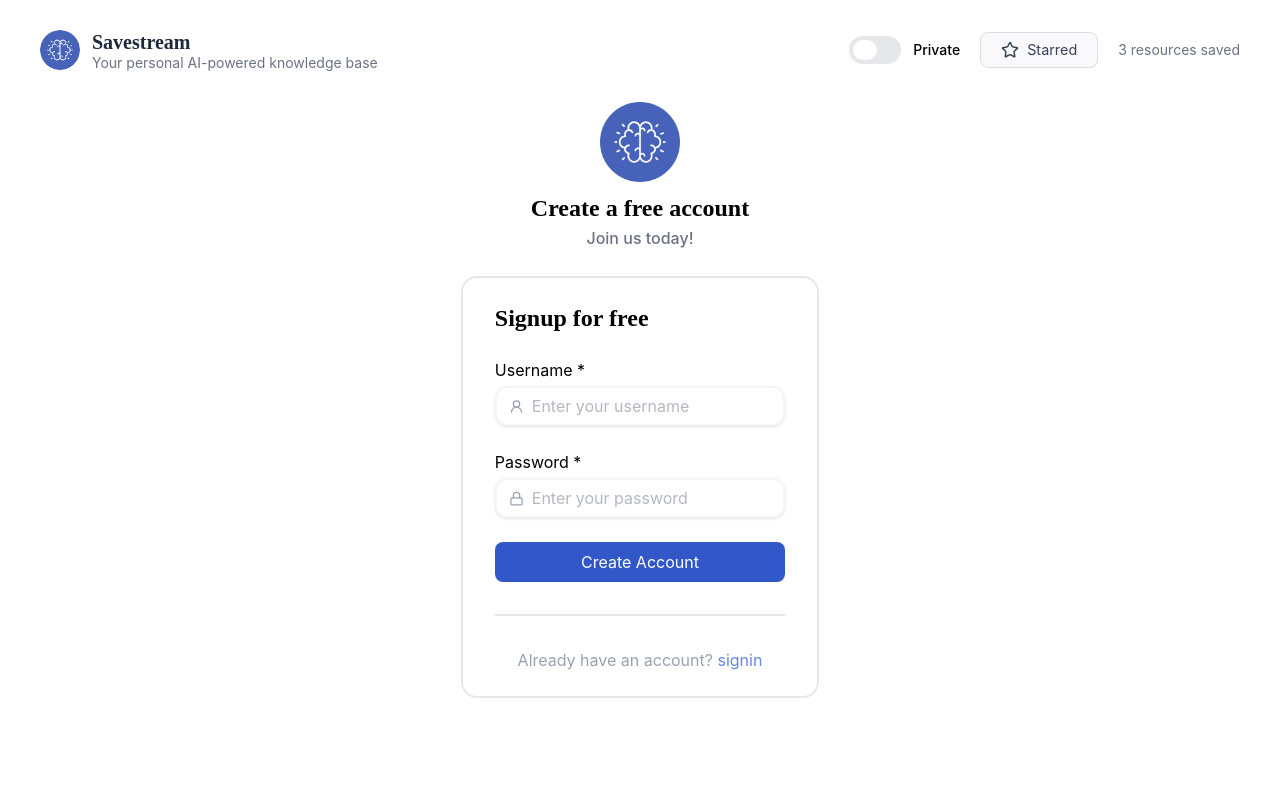
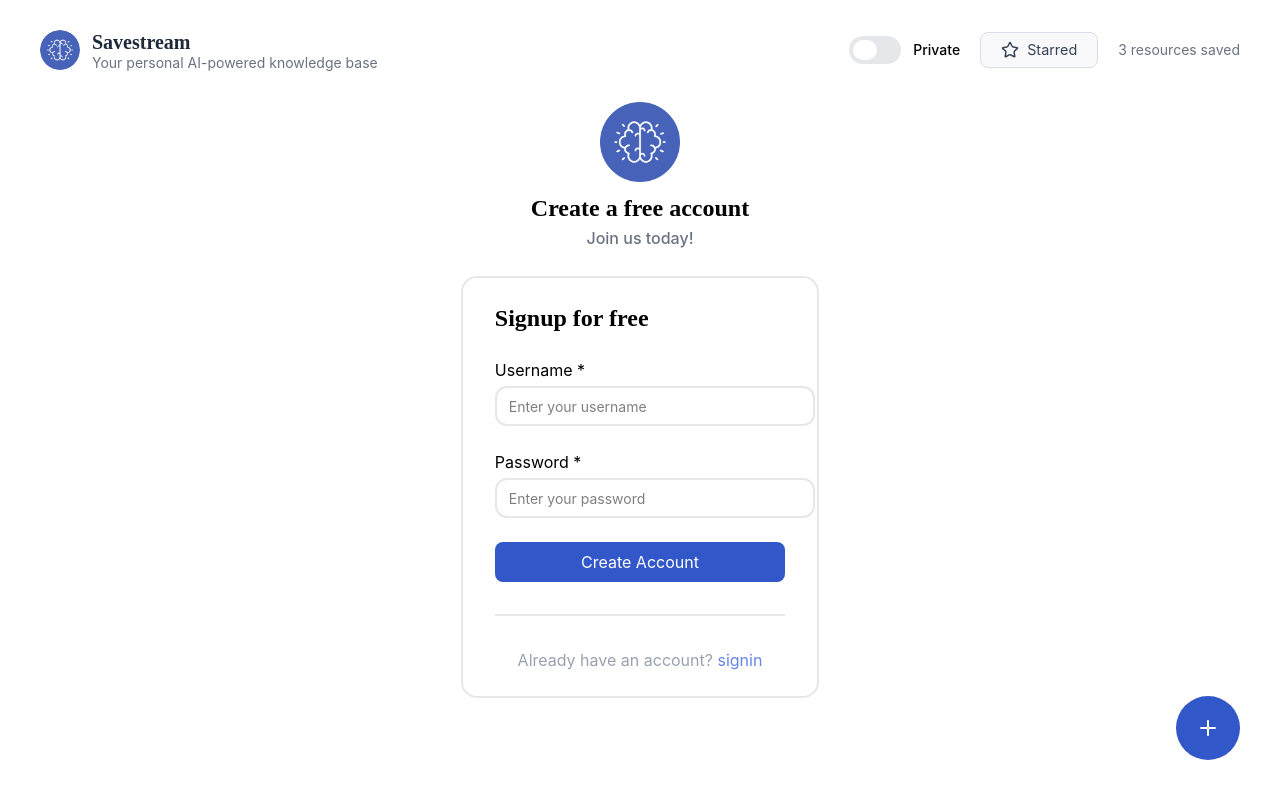
Before and after one commit to jatinydu/savestream, a React (Vite) app in the folder client/: page /signup in a window 1280 px wide. Built offline with nearby package versions, Linux system fonts and the light colour scheme.

Commit message:
feat: implement post-creation-model open/close feature

```diff
--- a/client/src/App.tsx
+++ b/client/src/App.tsx
@@ -4,8 +4,20 @@ import Feed from "./pages/Feed"
 import { Route, Routes } from "react-router"
 import Navbar from "./components/lib/Navbar"
 import { PostProvider } from "./context/PostContext"
+import ActionBtn from "./components/lib/ActionBtn"
+import { Plus } from "lucide-react"
+import AddPostModel from "./components/createPost/AddPostModel"
+import { useState } from "react"
 
 function App() {
+  const [modelOpen, setModelOpen] = useState(false);
+  function closeModel(e:any){
+    if(e.target.tagName === "DIV" || e.target.classList.contains('closeModel')) setModelOpen(false);
+  }
+
+  function openModel(e:any){
+    setModelOpen(true);
+  }
   return (
     <div className="w-screen min-h-screen p-0 m-0 flex justify-center items-center overflow-x-hidden z-30">
         <Navbar />
@@ -17,6 +29,12 @@ function App() {
           <Route path="/login" element={<AuthForm type="login" title="Welcome back!" desc="Login to your account"/>} />
           <Route path="/signup" element={<AuthForm type="signup" title="Create a free account" desc="Join us today!"/>} />
         </Routes>
+         <ActionBtn className="z-50 fixed bottom-10 right-10" variant="add" size="medium" icon={ <Plus/> } onClick={openModel} />
+         <div onClick={closeModel} className={`w-full h-full fixed top-0 left-0 z-40 bg-[#080914b5] ${modelOpen === false ? 'hidden' : 'fixed'}`}>
+         {
+            modelOpen && <AddPostModel className="z-50 fixed top-[50%] left-[50%] translate-x-[-50%] translate-y-[-50%]"/>
+         }
+         </div>
         </PostProvider>
     </div>
   )
--- a/client/src/components/createPost/AddPostModel.tsx
+++ b/client/src/components/createPost/AddPostModel.tsx
@@ -3,19 +3,19 @@ import ActionBtn from "../lib/ActionBtn";
 import CreateInput from "./CreateInput";
 import CtaBtn from "../lib/CtaBtn";
 
-export default function AddPostModel() {
+export default function AddPostModel({className}: {className?: string}) {
   return (
-    <div className="min-w-1/3 h-auto flex flex-col gap-1 p-5 bg-white rounded-2xl">
+    <div className={`min-w-1/3 h-auto flex flex-col gap-1 p-5 bg-white rounded-2xl ${className}`}>
       <ul className="flex justify-between items-center">
         <li className="flex gap-2 items-center">
          <span className="text-primary"><Link2 size={22}/></span>
          <span className="font-serif text-[1.40rem] font-normal">Save Resource</span>
         </li>
-        <ActionBtn variant="ghost" icon={<X size={15}/>}  size="xsmall" className="mt-3 border-none outline-none hover:bg-transparent" onClick={() => console.log("Save Resource clicked")}/>
+        <ActionBtn variant="ghost" icon={<X className="closeModel" size={15}/>}  size="xsmall" className="mt-3 border-none outline-none hover:bg-transparent closeModel" onClick={() => console.log("Save Resource clicked")}/>
       </ul>
       <form className="w-full h-auto py-1 flex flex-col gap-4">
-          <CreateInput tagType="input" type="text" label="URL" required={true} placeholder="https://example.com"/>
-          <CreateInput tagType="input" type="text" label="Title" required={true} placeholder="Custome title for this resource"/>
+          <CreateInput tagType="input" type="text" label="URL" required={true}/>
+          <CreateInput tagType="input" type="text" label="Title" required={true}/>
           <CreateInput tagType="textarea" type="textarea" label="Notes" required={false} placeholder="Add personal notes or key takeways.."/>
           <CreateInput tagType="dropdown" label="Category" required={true} placeholder="Select a category"/>
       </form>
--- a/client/src/components/createPost/createInput.tsx
+++ b/client/src/components/createPost/createInput.tsx
@@ -30,7 +30,7 @@ export default function CreateInput(props:CreateInputProps) {
         </span>
       </span>
       {
-        props.tagType === 'input' ?  <AiInput reference={props.reference} placeholder={props.placeholder} startIcon={props.startIcon} endIcon={props.endIcon} type={props.type} className={`w-full rounded-xl ${props.className}`}/> : props.tagType === 'textarea' ? <TextArea className="w-full rounded-xl" /> : props.tagType === "dropdown" ? <SearchInput/> : null
+        props.tagType === 'input' ?  <SimpleInput reference={props.reference} placeholder={props.placeholder} type={props.type} className={`w-full rounded-xl ${props.className}`}/> : props.tagType === 'textarea' ? <TextArea className="w-full rounded-xl" /> : props.tagType === "dropdown" ? <SearchInput/> : null
       }
     </div>
   )
--- a/client/src/components/lib/ActionBtn.tsx
+++ b/client/src/components/lib/ActionBtn.tsx
@@ -1,7 +1,7 @@
 import React from 'react';
 
 interface ButtonProps {
-    onClick: () => void;
+    onClick: (e:any) => void;
     disabled?: boolean;
     variant?: 'add' | 'delete' | 'ghost' | 'quick';
     size?: 'small' | 'medium' | 'large' | 'xsmall';
--- a/client/src/components/lib/Input.tsx
+++ b/client/src/components/lib/Input.tsx
@@ -25,7 +25,7 @@ const sizeStyles = {
 }
 
 const simple = "border-2 border-gray-200 focus:border-blue-600 focus:ring-blue-600 outline-none";
-const ai = "border-2 border-gray-100 outline-none bg-transparent shadow-sm text-gray-500"
+const ai = "border-2 border-gray-100 shadow-sm text-gray-500 focus:border-blue-600 focus:ring-blue-600";
 const defaultStyles = "h-10 px-3 rounded-2xl text-black placeholder:font-300";
 
 export function SimpleInput({type,placeholder,value,className,required,name,size="md"}: InputProps) {
@@ -38,7 +38,7 @@ export function SimpleInput({type,placeholder,value,className,required,name,size
 
 export function AiInput({type,placeholder,reference,value,className,required,name,startIcon,endIcon}: AiProps) {
   return (
-    <div className={`flex gap-2 ${ai} px-3 py-1 self-start items-center justify-between rounded-2xl ${className}`}>
+    <div className={`flex gap-2 ${ai} px-3 py-2 self-start items-center justify-between rounded-2xl ${className} focus:border-blue-600 focus:ring-blue-600`}>
       {startIcon && <span className="">{startIcon}</span>}
       <input ref={reference} type={type} placeholder={placeholder} value={value} className={`w-full outline-none`} required={required} name={name} />
       {endIcon && <ActionBtn onClick={()=>{}} className="px-5 py-3 rounded-xl cursor-pointer" variant="quick" size="small" icon={endIcon}/>}
--- a/client/src/context/AuthContext.tsx
+++ b/client/src/context/AuthContext.tsx
@@ -10,6 +10,7 @@ interface AuthContextProps {
   user: User | null;
   login: (user: User) => void;
   logout: () => void;
+  setUser: (user: User) => void;
 }
 
 const AuthContext = createContext<AuthContextProps | undefined>(undefined);
@@ -32,7 +33,7 @@ export const AuthProvider = ({ children }: { children: React.ReactNode }) => {
   };
 
   return (
-    <AuthContext.Provider value={{ user, login, logout }}>
+    <AuthContext.Provider value={{ user, login, logout, setUser }}>
       {children}
     </AuthContext.Provider>
   );
--- a/client/src/context/PostContext.tsx
+++ b/client/src/context/PostContext.tsx
@@ -1,5 +1,4 @@
-import React, { createContext, useEffect, useState, type ReactNode } from 'react';
-import { posts_url } from '../Endpoints/Feed';
+import React, { createContext, useState, type ReactNode } from 'react';
 import { getPosts } from '../services/feed';
 import useToast from '../hooks/useToast';
 interface TagProps {
```
